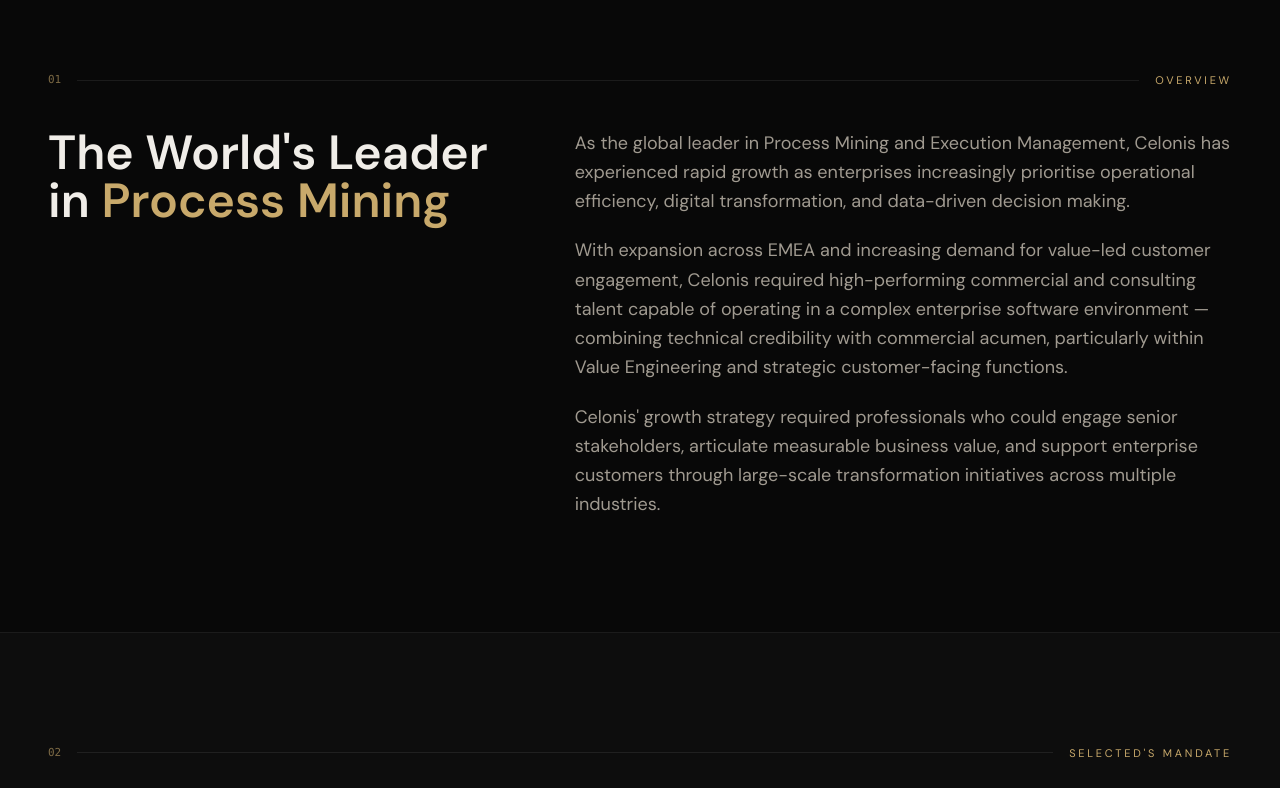
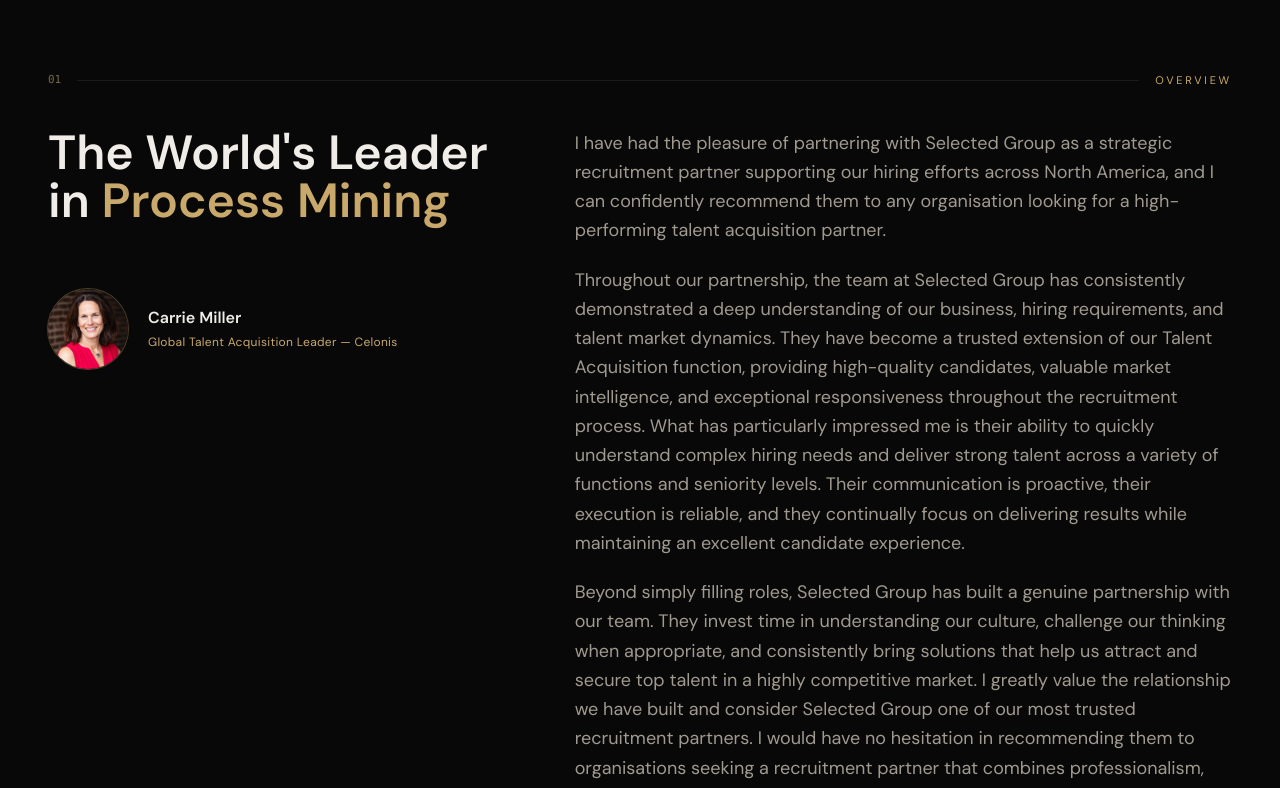
Before and after one commit to harryselectedjobs/selected-group, a React (Vite) app: page /case-studies/celonis in a window 1280 px wide. Shown: the part 840-1628 px from the top of the page. Built offline with nearby package versions, Linux system fonts and the light colour scheme.

Commit message:
[Update]: Remove Celonis case study PDF and add Carrie Miller's portrait to the Celonis case study page

```diff
--- a/src/pages/CaseStudies/CelonisCaseStudy.jsx
+++ b/src/pages/CaseStudies/CelonisCaseStudy.jsx
@@ -2,6 +2,7 @@
 import { motion } from "framer-motion";
 import { ArrowLeft, Download, CheckCircle2 } from "lucide-react";
 import { Link } from "react-router-dom";
+import carrieMiller from "../../assets/images/Carrie Miller.jfif";
 
 /* ─── animation presets ─── */
 const fadeUp = {
@@ -183,12 +184,32 @@
           variants={stagger}
           className="grid lg:grid-cols-12 gap-12 lg:gap-20"
         >
-          {/* left pull text */}
-          <motion.div variants={fadeUp} className="lg:col-span-5">
+          {/* left pull text + portrait */}
+          <motion.div
+            variants={fadeUp}
+            className="lg:col-span-5 flex flex-col gap-16"
+          >
             <h2 className="text-4xl lg:text-5xl font-bold leading-tight text-[#F0EDE8]">
               The World's Leader in{" "}
               <span className="text-[#C8A96B]">Process Mining</span>
             </h2>
+
+            {/* Carrie Miller */}
+            <div className="flex items-center gap-5">
+              <img
+                src={carrieMiller}
+                alt="Carrie Miller"
+                className="w-20 h-20 rounded-full object-cover object-top flex-shrink-0 ring-1 ring-[rgba(200,169,107,0.35)]"
+              />
+              <div>
+                <p className="text-[#F0EDE8] font-semibold text-base">
+                  Carrie Miller
+                </p>
+                <p className="text-[#C8A96B] text-xs mt-1 tracking-wide leading-snug">
+                  Global Talent Acquisition Leader — Celonis
+                </p>
+              </div>
+            </div>
           </motion.div>
 
           {/* right body */}
@@ -197,24 +218,37 @@
             className="lg:col-span-7 space-y-5 text-[#A09A90] text-lg leading-relaxed"
           >
             <motion.p variants={fadeUp}>
-              As the global leader in Process Mining and Execution Management,
-              Celonis has experienced rapid growth as enterprises increasingly
-              prioritise operational efficiency, digital transformation, and
-              data-driven decision making.
+              I have had the pleasure of partnering with Selected Group as a
+              strategic recruitment partner supporting our hiring efforts across
+              North America, and I can confidently recommend them to any
+              organisation looking for a high-performing talent acquisition
+              partner.
             </motion.p>
             <motion.p variants={fadeUp}>
-              With expansion across EMEA and increasing demand for value-led
-              customer engagement, Celonis required high-performing commercial
-              and consulting talent capable of operating in a complex enterprise
-              software environment — combining technical credibility with
-              commercial acumen, particularly within Value Engineering and
-              strategic customer-facing functions.
+              Throughout our partnership, the team at Selected Group has
+              consistently demonstrated a deep understanding of our business,
+              hiring requirements, and talent market dynamics. They have become
+              a trusted extension of our Talent Acquisition function, providing
+              high-quality candidates, valuable market intelligence, and
+              exceptional responsiveness throughout the recruitment process.
+              What has particularly impressed me is their ability to quickly
+              understand complex hiring needs and deliver strong talent across a
+              variety of functions and seniority levels. Their communication is
+              proactive, their execution is reliable, and they continually focus
+              on delivering results while maintaining an excellent candidate
+              experience.
             </motion.p>
             <motion.p variants={fadeUp}>
-              Celonis' growth strategy required professionals who could engage
-              senior stakeholders, articulate measurable business value, and
-              support enterprise customers through large-scale transformation
-              initiatives across multiple industries.
+              Beyond simply filling roles, Selected Group has built a genuine
+              partnership with our team. They invest time in understanding our
+              culture, challenge our thinking when appropriate, and consistently
+              bring solutions that help us attract and secure top talent in a
+              highly competitive market. I greatly value the relationship we
+              have built and consider Selected Group one of our most trusted
+              recruitment partners. I would have no hesitation in recommending
+              them to organisations seeking a recruitment partner that combines
+              professionalism, market expertise, and a true commitment to client
+              success.
             </motion.p>
           </motion.div>
         </motion.div>
@@ -380,7 +414,7 @@
           {/* button */}
 
           <a
-            href="/pdfs/Celonis Case Study.pdf"
+            // href="/pdfs/Celonis Case Study.pdf"
             download
             className="group shrink-0 inline-flex items-center gap-3
                   px-8 py-4 rounded-xl bg-[#C8A96B]
--- a/src/pages/ContactPage.jsx
+++ b/src/pages/ContactPage.jsx
@@ -23,8 +23,8 @@
   {
     icon: Phone,
     label: "Contact Phone",
-    value: "0203 005 2908",
-    href: "tel:02030052908",
+    value: "02038656229",
+    href: "tel:02038656229",
     accent: "#34D399",
   },
   {
```
Also changed, not shown: src/assets/images/Carrie Miller.jfif (added), 1 other file (tests, documents, lock files or other folders).
